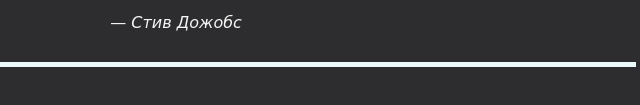
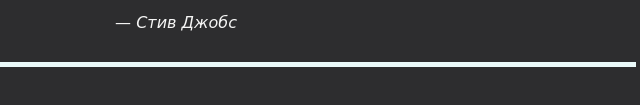
Before and after one commit to andreiladonin/MyPortfolioLadingPage, a plain HTML site: page index.html in a window 1280 px wide. Shown: the part 3180-3285 px from the top of the page, 494-1134 px from the left. Drawn offline with nearby package versions, Linux system fonts and the light colour scheme; a web font is replaced by a local one.

Commit message:
edit index.html

```diff
--- a/index.html
+++ b/index.html
@@ -176,7 +176,7 @@
             <div class="footer__inner">
                 <blockquote class="footer__blockquote">
                     <p class="footer__text">Если вы работаете над тем, что для вас действительно важно, вас не приходится подгонять. Вас тянет вперед ваша мечта</p>
-                    <footer>— <cite>Стив Дожобс</cite></footer>
+                    <footer>— <cite>Стив Джобс</cite></footer>
                   </blockquote>
             </div>
         </div>
```
